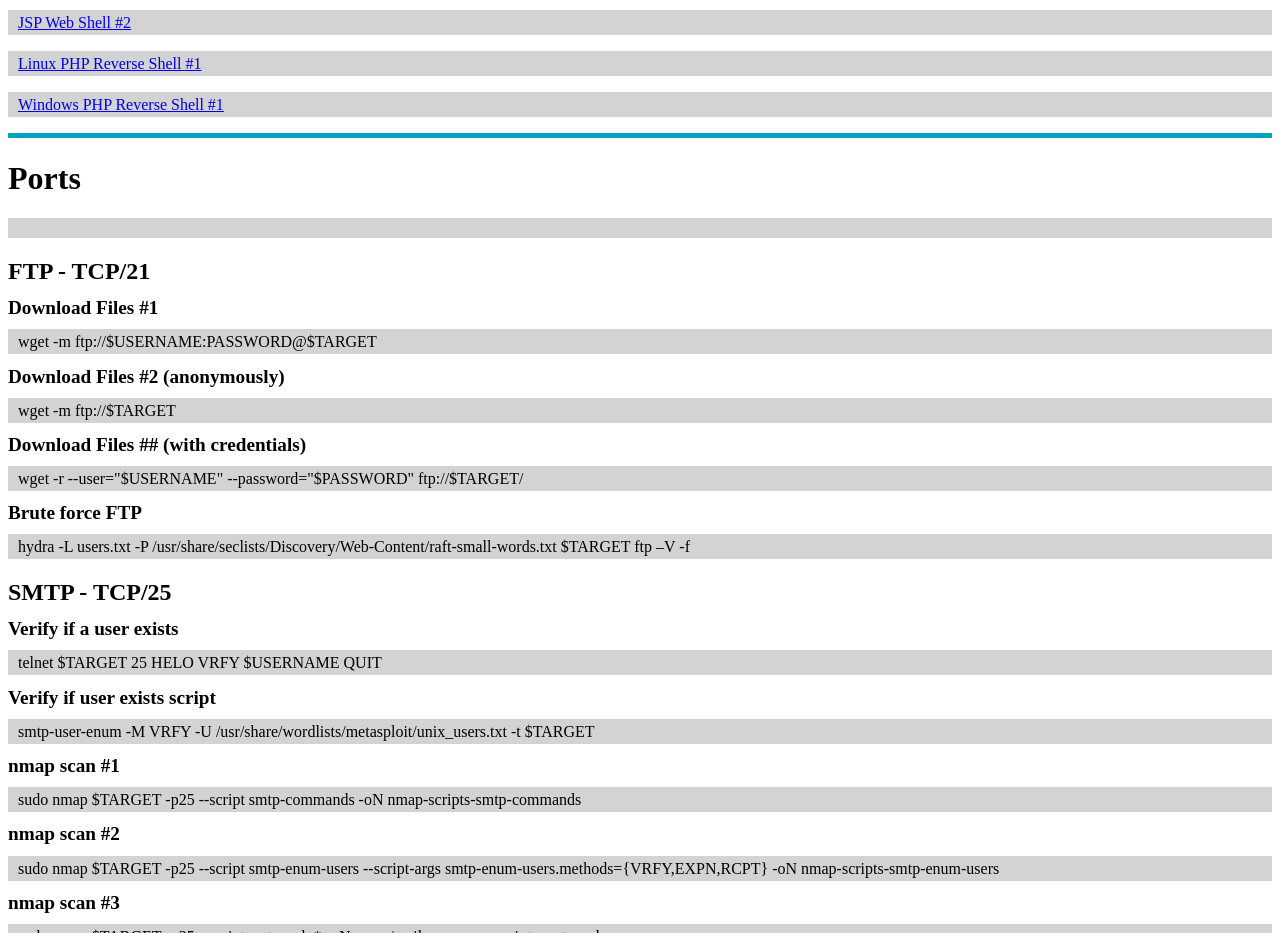
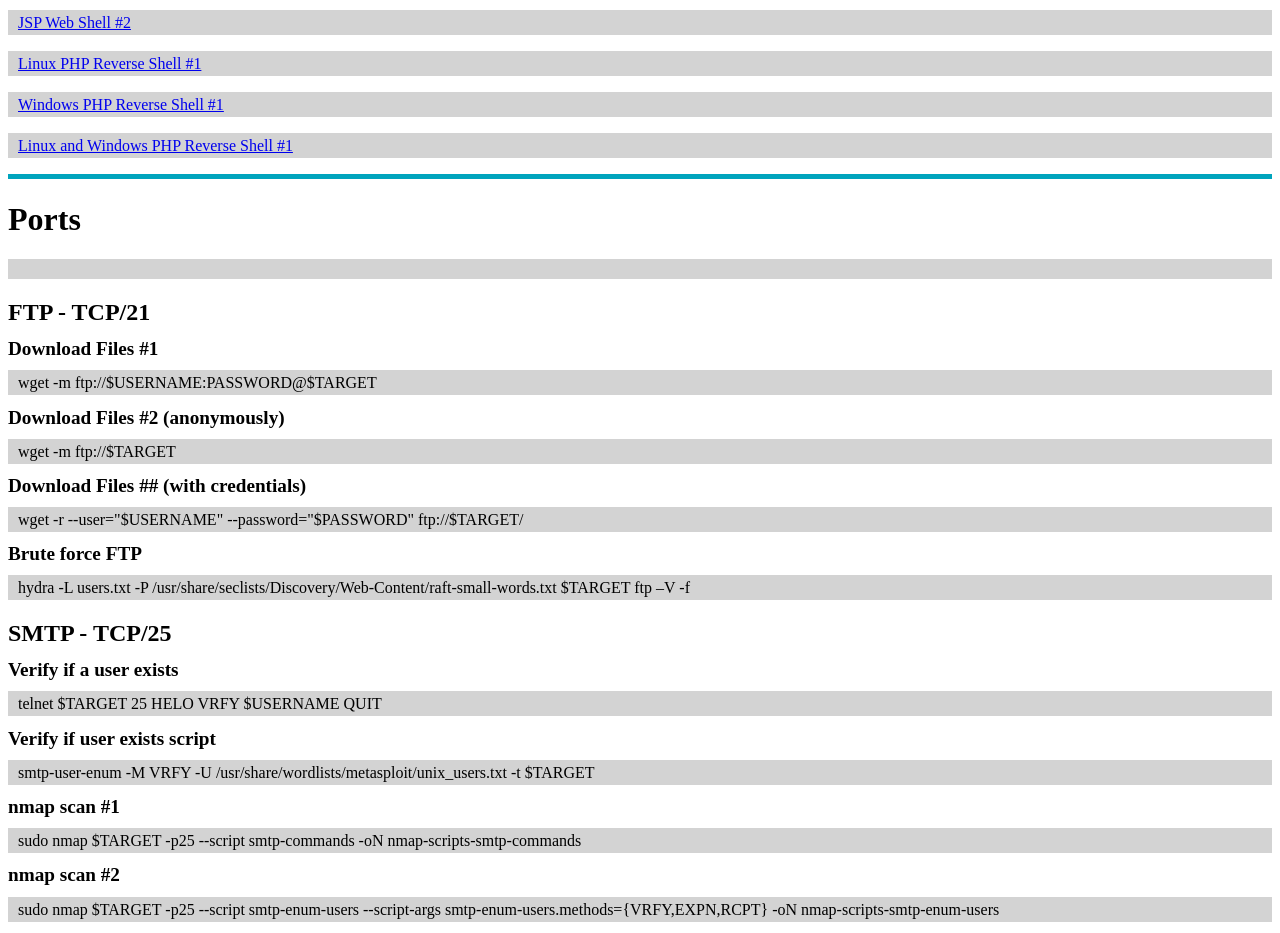
Before and after one commit to JeffGThompson/offsec-notes.io, a plain HTML site: page index.html in a window 1280 px wide. Shown: the part 2200-3133 px from the top of the page. Drawn offline with Linux system fonts and the light colour scheme.

Commit message:
Changes for the day

```diff
--- a/index.html
+++ b/index.html
@@ -115,6 +115,7 @@
 <p id="codebox"><a href="https://github.com/LaiKash/JSP-Reverse-and-Web-Shell">JSP Web Shell #2</a></p>
 <p id="codebox"><a href="https://github.com/pentestmonkey/php-reverse-shell">Linux PHP Reverse Shell #1</a></p>
 <p id="codebox"><a href="https://github.com/Dhayalanb/windows-php-reverse-shell">Windows PHP Reverse Shell #1</a></p>
+<p id="codebox"><a href="https://github.com/WhiteWinterWolf/wwwolf-php-webshell">Linux and Windows PHP Reverse Shell #1</a></p>
 
 
 
```
